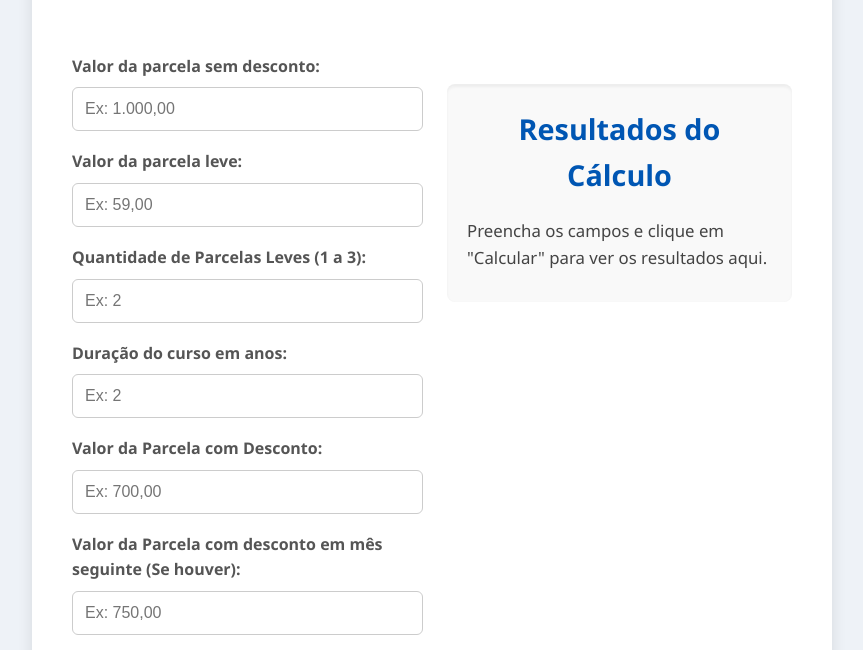
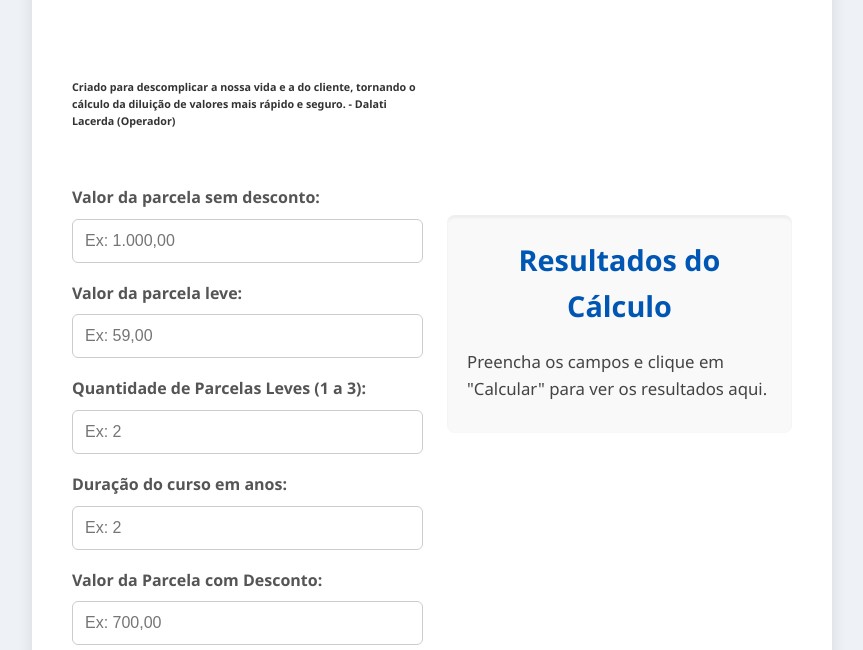
Before and after one commit to dalatilacerda/ParcLeve, a plain HTML site: page index.html in a window 1280 px wide. Shown: the part 148-798 px from the top of the page, without its empty margins (208-1071 px from the left). Drawn offline with Linux system fonts and the light colour scheme.

Commit message:
Update index.html

```diff
--- a/index.html
+++ b/index.html
@@ -176,6 +176,7 @@
 <body>
     <div class="container">
         <h1>Diluií</h1>
+        <h6>Criado para descomplicar a nossa vida e a do cliente, tornando o cálculo da diluição de valores mais rápido e seguro. - Dalati Lacerda (Operador)</h6>
 
         <div class="input-section">
             <div class="input-group">
```
